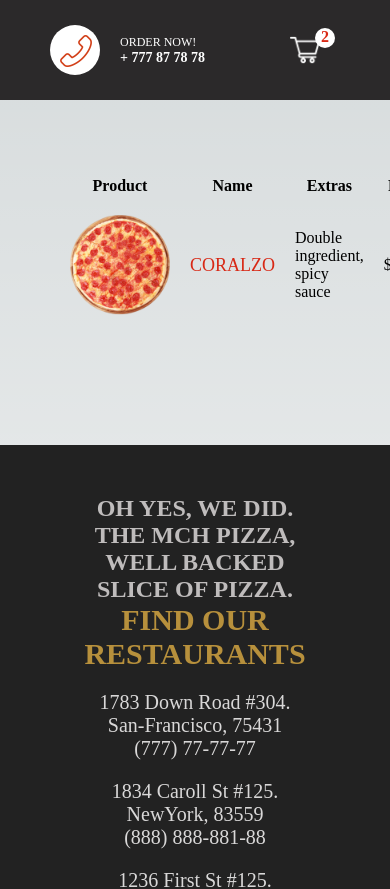
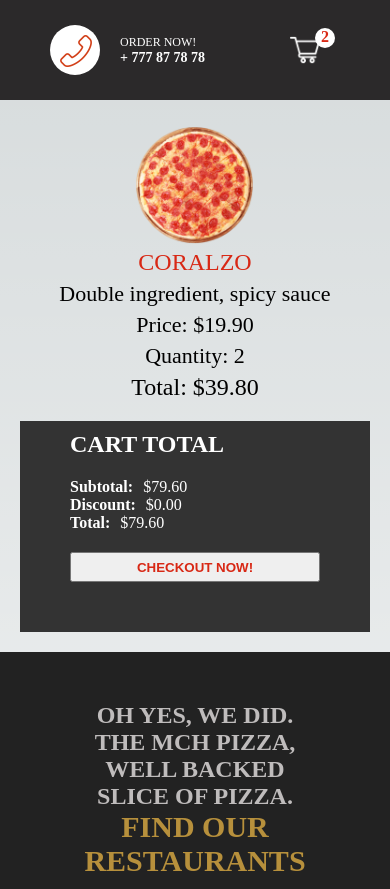
Before and after one commit to Chuloshnikov/pizzastore, a Next.js app: page /Cart in a window 390 px wide. Shown: the top 889 px of the page. Built offline with nearby package versions, Linux system fonts and the light colour scheme.

Commit message:
Adaptive Done
+ font roboto

```diff
--- a/package.json
+++ b/package.json
@@ -9,6 +9,7 @@
     "lint": "next lint"
   },
   "dependencies": {
+    "@next/font": "^13.2.3",
     "next": "13.2.3",
     "react": "18.2.0",
     "react-dom": "18.2.0"
--- a/pages/Cart.jsx
+++ b/pages/Cart.jsx
@@ -7,7 +7,7 @@ const Cart = () => {
     <div className={styles.container}>
         <div className={styles.left}>
             <table className={styles.table}>
-                <tr className={styles.tr}>
+                <tr className={styles.trTitle}>
                     <th>Product</th>
                     <th>Name</th>
                     <th>Extras</th>
@@ -15,7 +15,7 @@ const Cart = () => {
                     <th>Quantity</th>
                     <th>Total</th>
                 </tr>
-                <tr>
+                <tr className={styles.tr}>
                     <td>
                         <div className={styles.imgContainer}>
                             <Image src="/images/pizza.png" layout="fill" objectFit='cover' alt="pizza"/>
--- a/pages/_app.js
+++ b/pages/_app.js
@@ -1,10 +1,13 @@
 import '../styles/globals.css';
 import Layout from './components/Layout';
+
+
+
 
 export default function App({ Component, pageProps }) {
   return (
     <Layout>
-      <Component {...pageProps} />
+        <Component {...pageProps} />
     </Layout>
   )
 
--- a/pages/orders/[id].jsx
+++ b/pages/orders/[id].jsx
@@ -17,13 +17,13 @@ const Order = () => {
         <div className={styles.left}>
           <div className={styles.row}>
           <table className={styles.table}>
-                <tr className={styles.tr}>
+                <tr className={styles.trTitle}>
                     <th>Order ID</th>
                     <th>Customer</th>
                     <th>Address</th>
                     <th>Total</th>
                 </tr>
-                <tr>
+                <tr className={styles.tr}>
                     <td>
                         <span className={styles.id}>1477848292946854</span>
                     </td>
--- a/styles/Cart.module.css
+++ b/styles/Cart.module.css
@@ -60,3 +60,62 @@
     cursor: pointer;
     margin-top: 20px;
 }
+
+@media screen and (max-width:768px) {
+    .container {
+        flex-direction: column;
+        padding: 20px;
+    }
+
+    .table {
+        display: flex;
+        flex-direction: column;
+        justify-content: center;
+        align-items: center;
+    }
+
+    .trTitle {
+        display: none;
+    }
+
+    .tr {
+        display: flex;
+        flex-direction: column;
+        align-items: center;
+        gap: 5px;
+        justify-content: center;
+        margin-bottom: 20px;
+    }
+
+    .name, .total {
+        font-size: 24px;
+    }
+
+    .extras, .price, .quantity {
+        font-size: 22px;
+    }
+
+    .imgContainer {
+        width: 30vw;
+        height: 30vw;
+    }
+
+    .price::before {
+        content: "Price: ";
+        font-weight: 500;
+    }
+
+    .quantity::before {
+        content: "Quantity: ";
+        font-weight: 500;
+    }
+
+    .total::before {
+        content: "Total: ";
+        font-weight: 500;
+    }
+
+    .wrapper {
+        width: 100%;
+    }
+}
--- a/styles/Order.module.css
+++ b/styles/Order.module.css
@@ -85,3 +85,60 @@
     margin-top: 20px;
     cursor: not-allowed;
 }
+
+@media screen and (max-width:768px) {
+    .container {
+        flex-direction: column;
+    }
+
+    .trTitle {
+        display: none;
+    }
+
+    .tr {
+        display: flex;
+        flex-direction: column;
+        align-items: center;
+        justify-content: center;
+        font-size: 20px;
+    }
+
+    .id::before{
+        content: "Order ID: ";
+        font-weight: 500;
+    }
+
+    .name::before{
+        content: "Customer: ";
+        font-weight: 500;
+    }
+
+    .address::before{
+        content: "Address: ";
+        font-weight: 500;
+    }
+
+    .total::before{
+        content: "Total: ";
+        font-weight: 500;
+    }
+
+    .row:last-child {
+        width: 100%;
+        flex-direction: column;
+        align-items: center;
+        justify-content: center;
+    }
+
+    .done, .undone, .inProgress {
+        margin-bottom: 20px;
+    }
+
+    .wrapper {
+        width: 100%;
+    }
+}
+
+@media screen and (max-width:480px) {
+
+}
```
Also changed, not shown: pages/index.js (+11 -5 lines), 1 other file (tests, documents, lock files or other folders).
